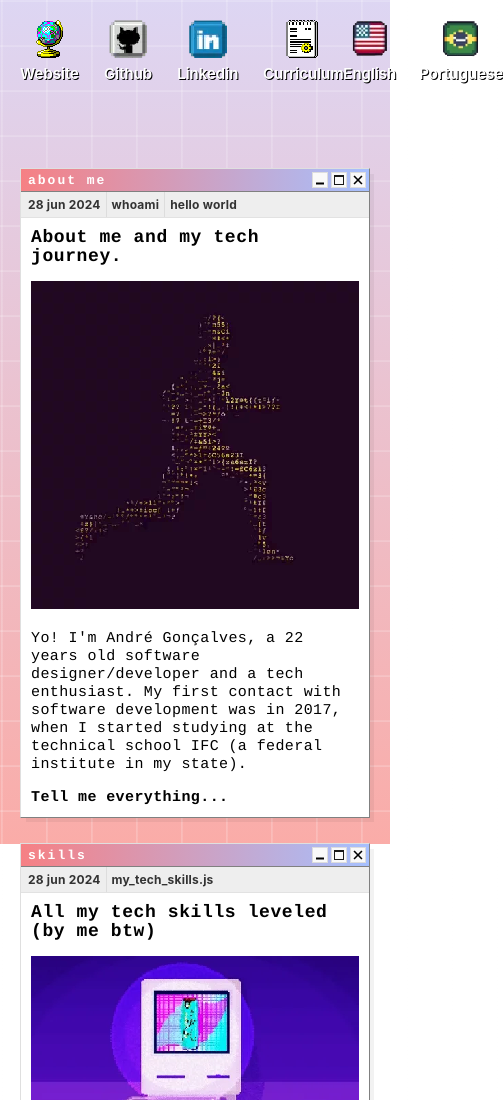
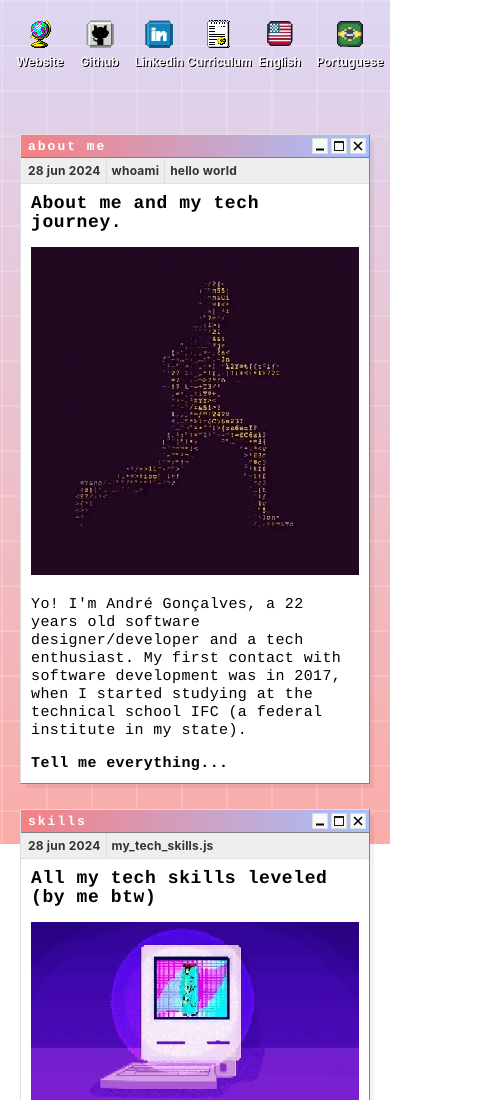
Before and after one commit to iAndreas/andregoncalves.dev, a plain HTML site: page index.html in a window 390 px wide. Shown: the top 1100 px of the page, 503 px wide, since content can reach past the window. Drawn offline with nearby package versions, Linux system fonts and the light colour scheme.

Commit message:
Update styles.css

```diff
--- a/css/styles.css
+++ b/css/styles.css
@@ -510,6 +510,29 @@ a.item {
 		padding: 30px 0 20px;
 	}
 
+	.icon {
+		font-size: 12px;
+		max-width: 40px;
+	}
+
+	.icon img {
+		height: 34px;
+		width: auto;
+		padding-bottom: 6px;
+	}
+
+	.links,
+	.languages {
+		display: contents;
+		margin-bottom: 20px;
+		cursor: pointer;
+	}
+
+	.links .icon:not(:first-child),
+	.languages .icon{
+		margin-left: 15px;
+	}
+
 	.wrapper .main-grid .article-wrap,
 	.wrapper .secondary-set article {
 		transform: none;
```
